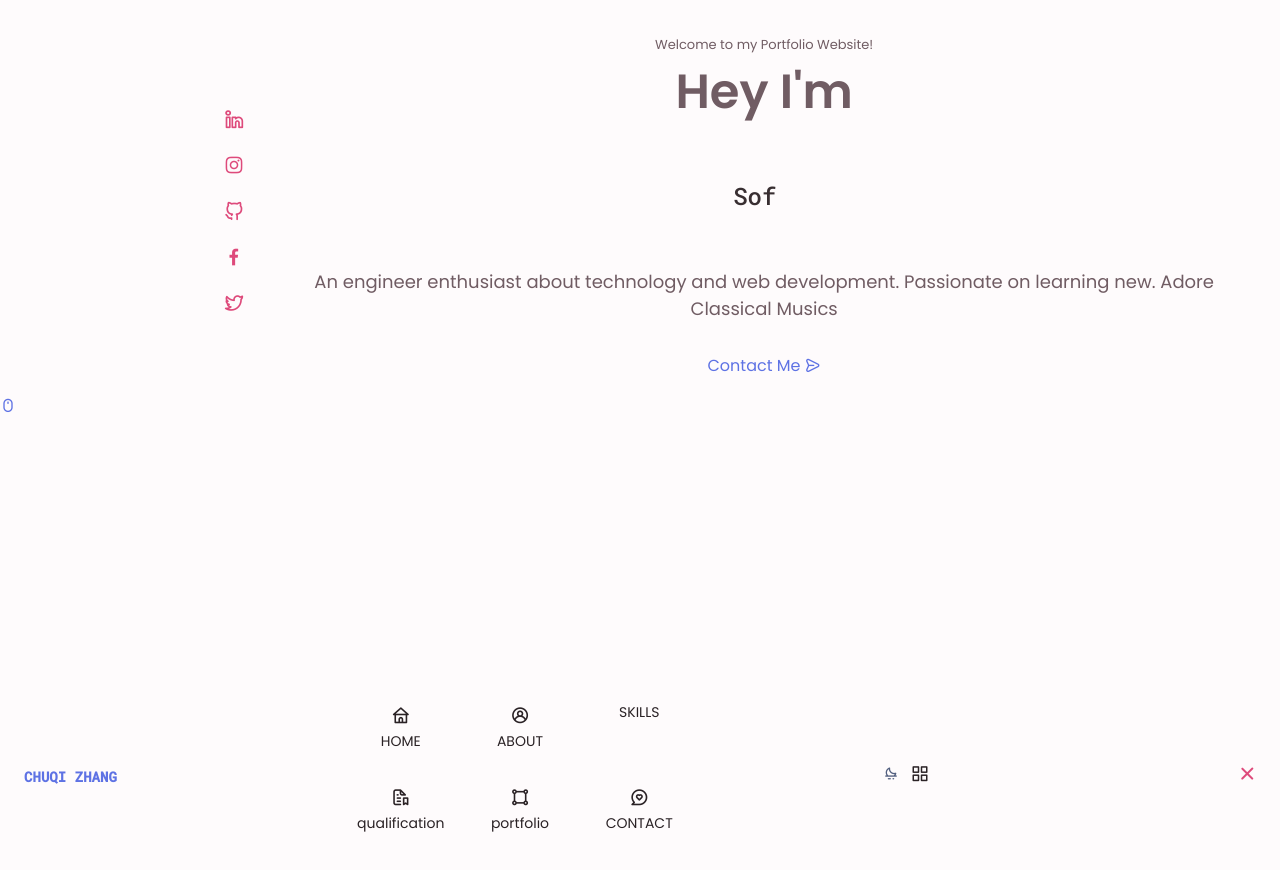
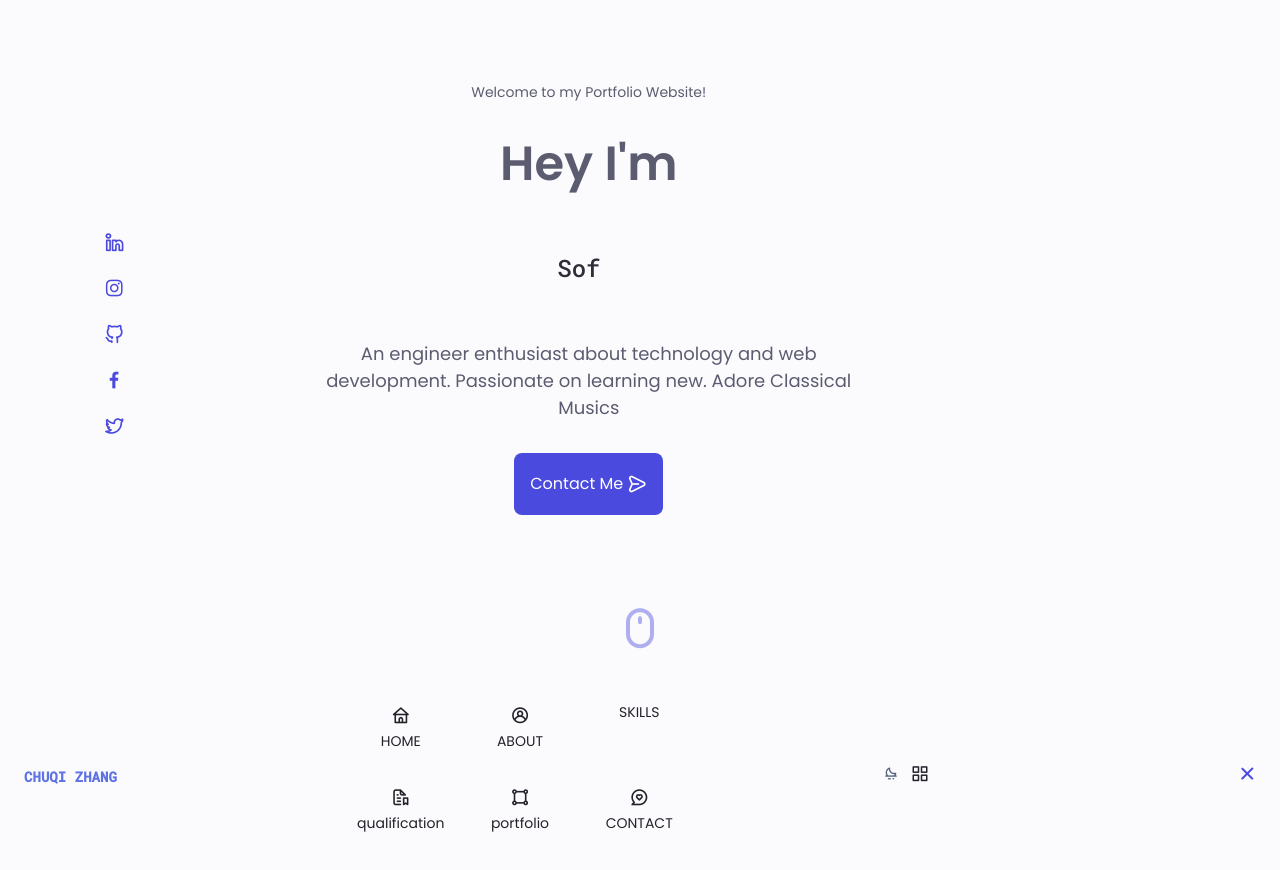
Before and after one commit to zhangchuqi1998/portfolio, a plain HTML site: page index.html in a window 1280 px wide. Shown: the top 870 px of the page. Drawn offline with nearby package versions, Linux system fonts and the light colour scheme.

Commit message:
completed home

```diff
--- a/css/style.css
+++ b/css/style.css
@@ -5,7 +5,7 @@
     --header-height: 3rem;
 
 
-    --hue-color: 340;
+    --hue-color: 240;
     --first-color: hsl(var(--hue-color),69%,58%);
     --first-color-second: hsl(var(--hue-color),71%,47%);
     --first-color-alt: hsl(var(--hue-color),55%,50%);
@@ -169,6 +169,44 @@ img{
     text-align: center;
 }
 
+/* button */
+
+.button{
+    display: inline-block;
+    background-color: var(--first-color);
+    color: white;
+    padding: 1rem;
+    border-radius: .5rem;
+    font-weight: var(--font-medium);
+}
+
+.button:hover{
+    background-color: var(--first-color-alt);
+    color: white;
+
+}
+
+.button__icon{
+    font-size: 1.25rem;
+    margin-left: var(--mb-0-25);
+    transition: .3s;
+}
+
+.button--flex{
+    display: inline-flex;
+    align-items: center;
+}
+
+.button--white{
+    background-color: white;
+    color: var(--first-color);
+}
+
+.button--white:hover{
+    background-color: var(--first-color-light);
+}
+
+
 .container{
     margin-right: var(--mb-1);
 }
@@ -283,23 +321,27 @@ img{
     box-shadow: 0 -1px 4px rgba(0, 0, 0, 0.15);
 }
 
-/* Home */
 .home{
-    height: 90vh;
+    height: 70vh;
     align-content: space-between;
+    margin-top: var(--mb-3);
+    padding-bottom: 0;
+    margin-bottom: var(--mb-2);
 }
 
-.home_container{
-    gap: 1rem;
+.home__container{
+    display: flex;
+    gap: 1.75rem;
     padding-left: 0;
-    margin-right: var(--mb-1);
-    display: flex;
+    margin-left: var(--mb-1);
+    justify-content: space-around;
+    align-items: center;
 }
 
-.home_content{
+.home__content{
     display: grid;
-    grid-template-columns: .08fr 1fr;
-    grid-template-areas: 'home_social home_content';
+    grid-template-columns: 1fr 1fr;
+    grid-template-areas: 'home__social home__content';
     padding-top: var(--mb-2-5);
     align-items: center;
     height: auto;
@@ -308,9 +350,9 @@ img{
     margin-left: 0;
 }
 
-.home_social{
+.home__social{
     display: grid;
-    grid-area: home_social;
+    grid-area: home__social;
     grid-template-columns: max-content;
     row-gap: 1rem;
     column-gap: 0;
@@ -318,32 +360,34 @@ img{
     margin: 0;
 }
 
-.home_social-icon{
+.home__social-icon{
     font-size: 1.25rem;
     color: var(--first-color);
 }
-
-.home_social-icon:hover{
+.home__social-icon:hover{
     color: var(--first-color-alt);
 }
 
-.home_data{
-    grid-area: home_content;
+.home__data{
+    grid-area: home__content;
+    width: 600px;
     align-content: center;
     text-align: center;
+    transform: translateX(-4rem);
 }
 
-.home_welcome{
+.home__welcome{
     text-align: center;
-    font-size: var(--smaller-font-size);
+    font-size: var(--small-font-size);
     color: var(--text-color);
     padding: 1.5rem;
 }
 
-.home_title{
+.home__title{
     text-align: center;
     font-size: var(--big-font-size);
     color: var(--text-color);
+    margin-top: var(--mb-1-5);
     padding-bottom: 1rem;
 }
 
@@ -364,10 +408,10 @@ img{
     font-size: var(--h1-font-size);
     color: var(--text-color);
     font-family: var(--gullible-font);
-
+    font-weight: 600;
 }
 
-.home_subtitle{
+.home__subtitle{
     text-align: center;
     font-size: var(--h3-font-size);
     color: var(--text-color);
@@ -376,7 +420,8 @@ img{
     padding: 1rem 1.5rem 1rem 1.5rem;
 }
 
-@keyframes scrollDown{
+/* SCROLL DOWN */
+@keyframes scrollDown {
     0%{
         margin-top: 14px;
         opacity: 0;
@@ -386,7 +431,7 @@ img{
         opacity: 1;
     }
     30%{
-        margin-top: 15px;
+        margin-top: 14px;
         opacity: 1;
     }
     50%{
@@ -399,9 +444,35 @@ img{
     }
 }
 
-.home_scroll{
-    display: grid;
-    align-items: center;
-    margin-top: var(--mb-1);
+.home__scroll{
+    display: flex;
+    justify-content: center;
+    margin-top: 0;
+    animation: scrollDown 3s infinite;
 
 }
+
+.home__scroll-button{
+    color: var(--first-color);
+    transition: .5s;
+}
+.home__scroll-button:hover{
+    color: var(--first-color-alt);
+    transform: translateY(.25rem);
+}
+
+.home__scroll-mouse{
+    font-size: var(--big-font-size);
+    margin-top: var(--mb-3);
+}
+
+.home__scroll-name{
+    font-size: var(--small-font-size);
+    color: var(--title-color);
+    font-weight: var(--font-medium);
+    margin: var(--mb-0-25);
+}
+
+.home__scroll-arrow{
+    font-size: var(--h3-font-size);
+}
--- a/index.html
+++ b/index.html
@@ -93,49 +93,49 @@
 
        <!-- ------------- HOME -------------------->
        <section class="home section" id="home">
-        <div class="home_container container grid">
+        <div class="home__container container grid">
 
-            <div class="home_content grid">
-                <div class="home_social">
-                    <a href="" target="_blank" class="home_social-icon" id="myLinkedIn">
+            <div class="home__content grid">
+                <div class="home__social">
+                    <a href="" target="_blank" class="home__social-icon" id="myLinkedIn">
                         <i class="uil uil-linkedin-alt"></i>
                     </a>
 
-                    <a href="" target="_blank" class="home_social-icon" id="myInstagram">
+                    <a href="" target="_blank" class="home__social-icon" id="myInstagram">
                         <i class="uil uil-instagram"></i>
                     </a>
 
-                    <a href="" target="_blank" class="home_social-icon" id="myGithub">
+                    <a href="" target="_blank" class="home__social-icon" id="myGithub">
                         <i class="uil uil-github-alt"></i>
                     </a>
 
-                    <a href="" target="_blank" class="home_social-icon" id="myFacebook">
+                    <a href="" target="_blank" class="home__social-icon" id="myFacebook">
                         <i class="uil uil-facebook-f"></i>
                     </a>
 
-                    <a href="" target="_blank" class="home_social-icon" id="myTwitter">
+                    <a href="" target="_blank" class="home__social-icon" id="myTwitter">
                         <i class="uil uil-twitter-alt"></i>
                     </a>
                 </div>
             </div>
 
-            <div class="home_data">
-                <small class="home_welcome s-color"> Welcome to my Portfolio Website! </small>
-                <h1 class="home_title"> Hey I'm </h1>
-                <div id="typewriter" class="Typewriter"></div>
-                <h3 class="home_subtitle" id="home-bio">An engineer enthusiast about technology and web development. Passionate on learning new. Adore Classical Musics </h3>
+            <div class="home__data">
+                <small class="home__welcome s-color"> Welcome to my Portfolio Website! </small>
+                <h1 class="home__title"> Hey I'm </h1>
+                <div id="typewriter"></div>
+                <h3 class="home__subtitle" id="home-bio">An engineer enthusiast about technology and web development. Passionate on learning new. Adore Classical Musics </h3>
                 <a href="#contact" class="button button--flex">
-                    Contact Me <i class="uil uil-message button_icon"></i>
+                    Contact Me <i class="uil uil-message button__icon"></i>
                 </a>
             </div>
 
         </div>
 
-        <div class="home_scroll">
-            <a href="#about" class="home_scroll-button button--flex">
-                <i class="uil uil-mouse-alt home_scroll-mouse"></i>
-                <!-- <span class="home_scroll-name"> Scroll Down </span>
-                <i class="uil uil-arrow-down home_scroll-arrow"></i> -->
+        <div class="home__scroll">
+            <a href="#about" class="home__scroll-button button--flex">
+                <i class="uil uil-mouse-alt home__scroll-mouse"></i>
+                <!-- <span class="home__scroll-name"> Scroll Down </span>
+                <i class="uil uil-arrow-down home__scroll-arrow"></i> -->
             </a>
         </div>
     </section>
```
